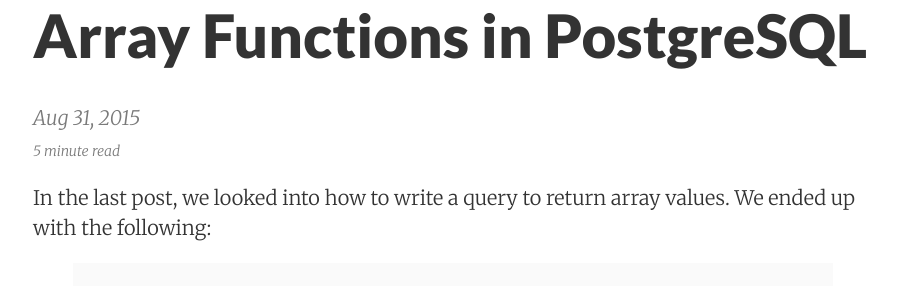
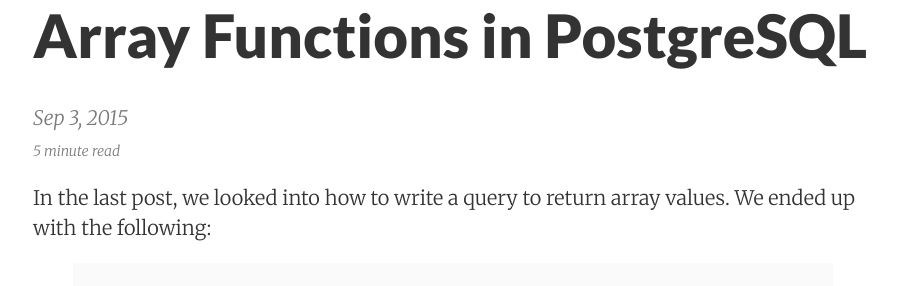
Before and after one commit to addywaddy/addywaddy.github.com, a Jekyll site: the page built from _posts/2015-09-03-array.md, in a window 1280 px wide and 900 px high. Shown: the part 169-455 px from the top of the window, without its empty margins (187-1090 px from the left). Built offline with Jekyll 4.4.1, drawn with Linux system fonts in a browser that asks for light colours; comment, search, counter and statistics services are not loaded.

Commit message:
Didn't update the date

```diff
--- a/_posts/2015-09-03-array.md
+++ b/_posts/2015-09-03-array.md
@@ -1,7 +1,7 @@
 ---
 layout:     post
 title:      Array Functions in PostgreSQL
-date:       2015-08-31
+date:       2015-09-03
 summary:    How to query array values in aggregate functions.
 categories: postgres
 ---
```
